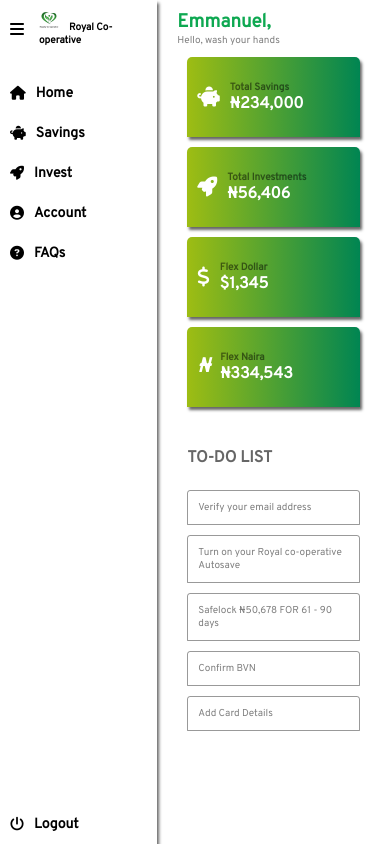
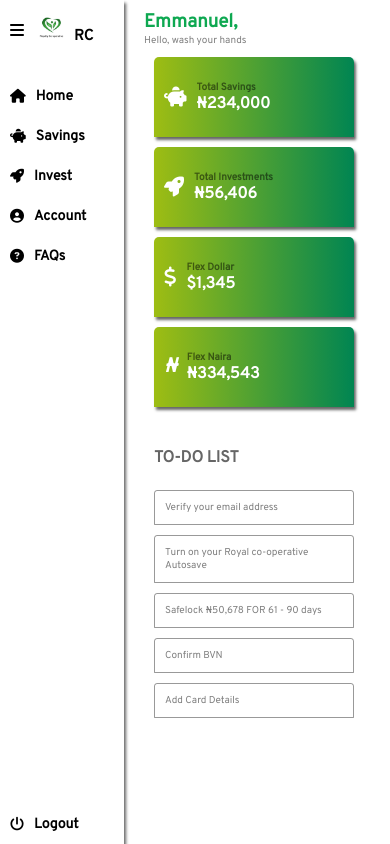
Before and after one commit to oluwatoba1/rc2, a React (Create React App) app: page / in a window 390 px wide. Built offline with nearby package versions, Linux system fonts and the light colour scheme.

Commit message:
Sidebar Toggle

```diff
--- a/src/App.css
+++ b/src/App.css
@@ -41,6 +41,7 @@ p {
 	position: relative;
 	display: flex;
 	align-items: center;
+	height: 40px;
 }
 
 .logoHeader a {
@@ -49,13 +50,17 @@ p {
 	font-weight: 600;
 	padding: 0 var(--padding);
 	display: flex;
-	flex-direction: row;
+	width: 180px;
 	align-content: center;
+}
+
+.logoHeader a::after {
+	content: 'Royal Cooperative';
 }
 
 .logoHeader img {
 	height: 30px;
-	margin-right: 10px;
+	margin-right: var(--padding);
 }
 
 .links {
@@ -136,11 +141,16 @@ a.active {
 	}
 
 	.logoHeader a {
-		font-size: 10px;
+		width: 60px;
+	}
+
+	.logoHeader a::after {
+		content: 'RC';
 	}
 
 	.logoHeader img {
-		height: 20px;
+		height: 25px;
+		margin-right: var(--mediaPad);
 	}
 
 	.links a {
@@ -153,7 +163,7 @@ a.active {
 	}
 
 	.links ul {
-		padding-left: 10px;
+		padding-left: var(--mediaPad);
 	}
 
 	.right {
--- a/src/layout/Sidebar.js
+++ b/src/layout/Sidebar.js
@@ -34,7 +34,6 @@ const Sidebar = () => {
 				<i onClick={() => setShowBar(!showBar)} className="fa fa-bars" />
 				<a id="logo" href="/">
 					<img src={rclogo} alt="logo" />
-					Royal Co-operative
 				</a>
 			</div>
 
```
